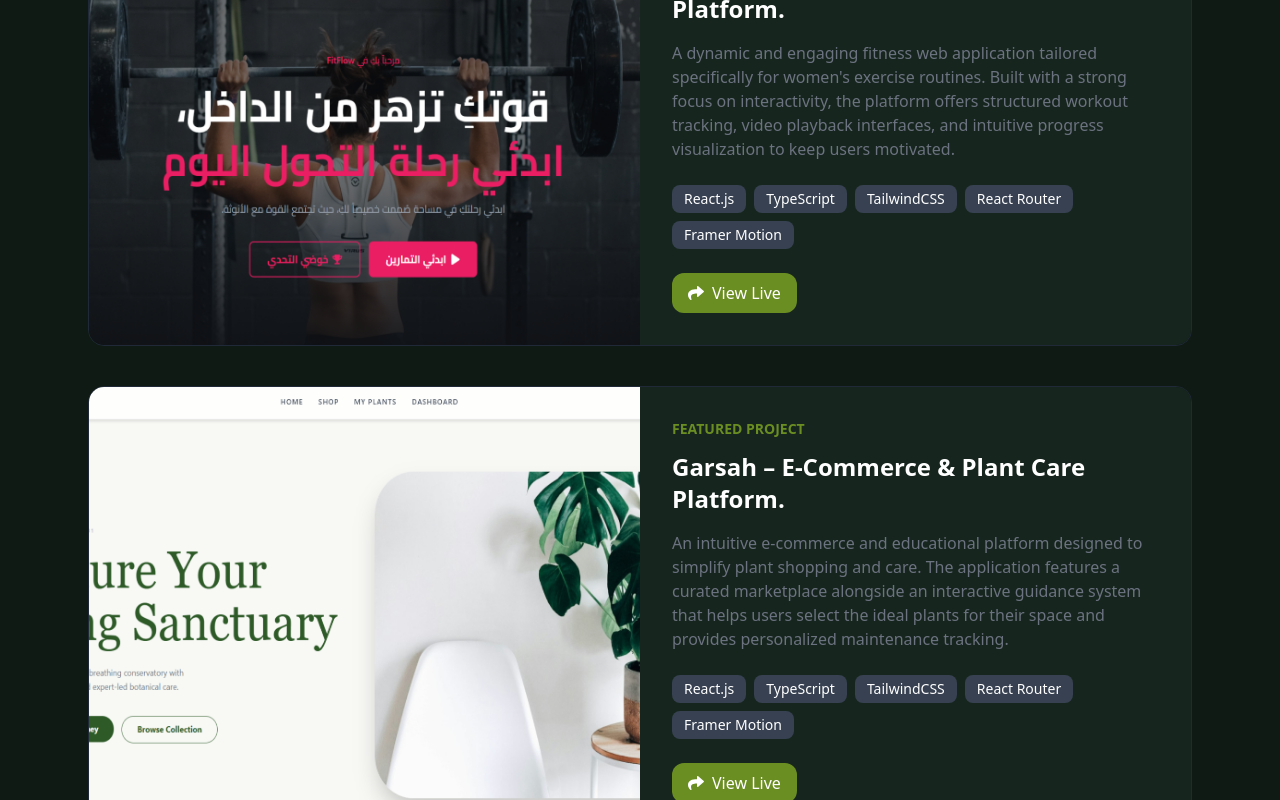
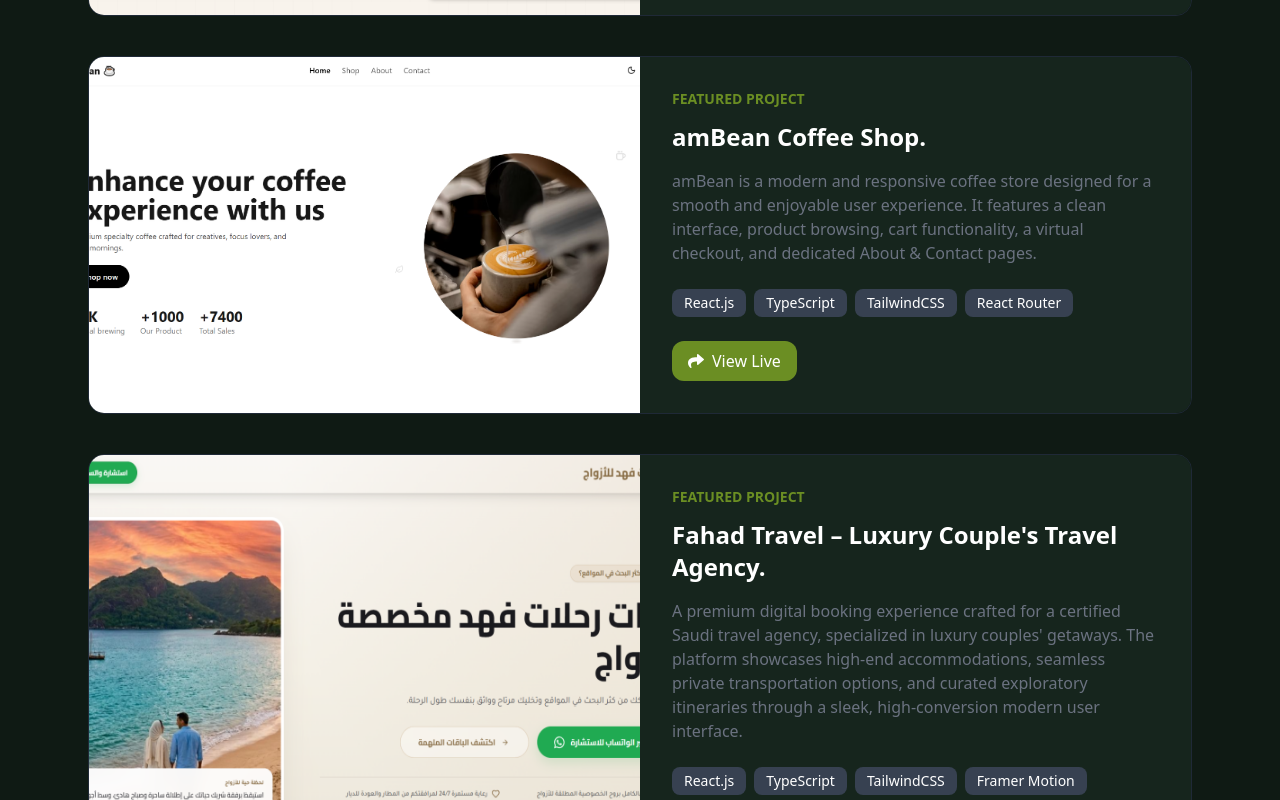
Before and after one commit to aliasaad01/Portfolio-React.js-TailwindCSS-Framer-Motion, a React (Vite) app: page / in a window 1280 px wide. Shown: the part 3740-4540 px from the top of the page. Built offline with nearby package versions, Linux system fonts and the light colour scheme.

Commit message:
Upload new project.

```diff
--- a/src/data/projects.js
+++ b/src/data/projects.js
@@ -1,4 +1,21 @@
 export const projects = [
+  {
+    title:
+      "AS Byggtjänster AB - Premium Construction & Totalentreprenad Platform.",
+    description:
+      "AS Byggtjänster AB is a modern, high-performance, and fully responsive web platform engineered for a top-tier Swedish construction and general contracting company operating in Helsingborg. Built with Scandinavian design aesthetics, high-speed asset optimization, and conversion-focused UX, it showcases luxury kitchen renovations, bathroom transformations, and complete construction services with a seamless client inquiry experience.",
+    tools: ["React.js", "TypeScript", "TailwindCSS", "Framer Motion"],
+    liveDemo: "https://www.asbyggtjanster.se/",
+    img: "/asbyggtjanster.webp",
+  },
+  {
+    title: "R S Sociostod – Professional Social Counseling Platform.",
+    description:
+      "A professional, accessible, and empathetic website designed for a social counselor based in Sweden. The platform establishes digital credibility and simplifies user outreach by offering organized informational resources and a frictionless consultation booking experience.",
+    tools: ["React.js", "TypeScript", "TailwindCSS", "Framer Motion"],
+    liveDemo: "https://www.rssociostod.se/",
+    img: "/rs.png",
+  },
   {
     title: "amBean Coffee Shop.",
     description:
@@ -9,67 +26,58 @@ export const projects = [
     img: "/amBean-home.png",
   },
   {
-    title: "R S Sociostod – Professional Social Counseling Platform.",
-    description:
-      "A professional, accessible, and empathetic website designed for a social counselor based in Sweden. The platform establishes digital credibility and simplifies user outreach by offering organized informational resources and a frictionless consultation booking experience.",
-    tools: ["React.js", "TypeScript", "TailwindCSS", "Framer Motion"],
-    liveDemo: "https://r-s-sociostod.vercel.app/",
-    img: "/rs.png",
-  },
-
-  {
-    title: "FitFlow – Interactive Women's Fitness Platform.",
-    description:
-      "A dynamic and engaging fitness web application tailored specifically for women's exercise routines. Built with a strong focus on interactivity, the platform offers structured workout tracking, video playback interfaces, and intuitive progress visualization to keep users motivated.",
-    tools: [
-      "React.js",
-      "TypeScript",
-      "TailwindCSS",
-      "React Router",
-      "Framer Motion",
-    ],
-    liveDemo: "https://fitflow-olive.vercel.app/",
-    img: "/fit.png",
-  },
-  {
-    title: "Garsah – E-Commerce & Plant Care Platform.",
-    description:
-      "An intuitive e-commerce and educational platform designed to simplify plant shopping and care. The application features a curated marketplace alongside an interactive guidance system that helps users select the ideal plants for their space and provides personalized maintenance tracking.",
-    tools: [
-      "React.js",
-      "TypeScript",
-      "TailwindCSS",
-      "React Router",
-      "Framer Motion",
-    ],
-    liveDemo: "https://garsah.vercel.app/",
-    img: "/garsah.png",
-  },
-  {
     title: "Fahad Travel – Luxury Couple's Travel Agency.",
     description:
       "A premium digital booking experience crafted for a certified Saudi travel agency, specialized in luxury couples' getaways. The platform showcases high-end accommodations, seamless private transportation options, and curated exploratory itineraries through a sleek, high-conversion modern user interface.",
     tools: ["React.js", "TypeScript", "TailwindCSS", "Framer Motion"],
-    liveDemo: "https://fahad-travel.vercel.app/",
+    liveDemo: "https://www.fahad-travel.com/",
     img: "/fahad.png",
   },
+  // {
+  //   title: "FitFlow – Interactive Women's Fitness Platform.",
+  //   description:
+  //     "A dynamic and engaging fitness web application tailored specifically for women's exercise routines. Built with a strong focus on interactivity, the platform offers structured workout tracking, video playback interfaces, and intuitive progress visualization to keep users motivated.",
+  //   tools: [
+  //     "React.js",
+  //     "TypeScript",
+  //     "TailwindCSS",
+  //     "React Router",
+  //     "Framer Motion",
+  //   ],
+  //   liveDemo: "https://fitflow-olive.vercel.app/",
+  //   img: "/fit.png",
+  // },
+  // {
+  //   title: "Garsah – E-Commerce & Plant Care Platform.",
+  //   description:
+  //     "An intuitive e-commerce and educational platform designed to simplify plant shopping and care. The application features a curated marketplace alongside an interactive guidance system that helps users select the ideal plants for their space and provides personalized maintenance tracking.",
+  //   tools: [
+  //     "React.js",
+  //     "TypeScript",
+  //     "TailwindCSS",
+  //     "React Router",
+  //     "Framer Motion",
+  //   ],
+  //   liveDemo: "https://garsah.vercel.app/",
+  //   img: "/garsah.png",
+  // },
 
-  {
-    title: "React Admin Dashboard.",
-    description:
-      "A modern admin dashboard built with React.js, designed to manage products and data efficiently through a clean, responsive, dark/light mode and user-friendly interface.",
-    tools: ["React.js", "TailwindCSS", "Redux Toolkit", "React Router"],
-    liveDemo: "https://react-admin-dashboard-five-smoky.vercel.app/",
-    sourceCode: "https://github.com/aliasaad01/React-Admin-Dashboard",
-    img: "/dashboard-3.png",
-  },
-  {
-    title: "E-Commerce Website.",
-    description:
-      "A modern e-commerce website built with React.js, featuring product browsing, filtering, cart management, and a smooth user experience.",
-    tools: ["React.js", "TailwindCSS", "Redux Toolkit", "React Router"],
-    liveDemo: "https://e-commerce-web-three-beryl.vercel.app/",
-    sourceCode: "https://github.com/aliasaad01/E-commerce-web",
-    img: "/e-commerce-2.png",
-  },
+  // {
+  //   title: "React Admin Dashboard.",
+  //   description:
+  //     "A modern admin dashboard built with React.js, designed to manage products and data efficiently through a clean, responsive, dark/light mode and user-friendly interface.",
+  //   tools: ["React.js", "TailwindCSS", "Redux Toolkit", "React Router"],
+  //   liveDemo: "https://react-admin-dashboard-five-smoky.vercel.app/",
+  //   sourceCode: "https://github.com/aliasaad01/React-Admin-Dashboard",
+  //   img: "/dashboard-3.png",
+  // },
+  // {
+  //   title: "E-Commerce Website.",
+  //   description:
+  //     "A modern e-commerce website built with React.js, featuring product browsing, filtering, cart management, and a smooth user experience.",
+  //   tools: ["React.js", "TailwindCSS", "Redux Toolkit", "React Router"],
+  //   liveDemo: "https://e-commerce-web-three-beryl.vercel.app/",
+  //   sourceCode: "https://github.com/aliasaad01/E-commerce-web",
+  //   img: "/e-commerce-2.png",
+  // },
 ];
```
Also changed, not shown: public/asbyggtjanster.webp (added), public/myPhoto-p.png (deleted).
